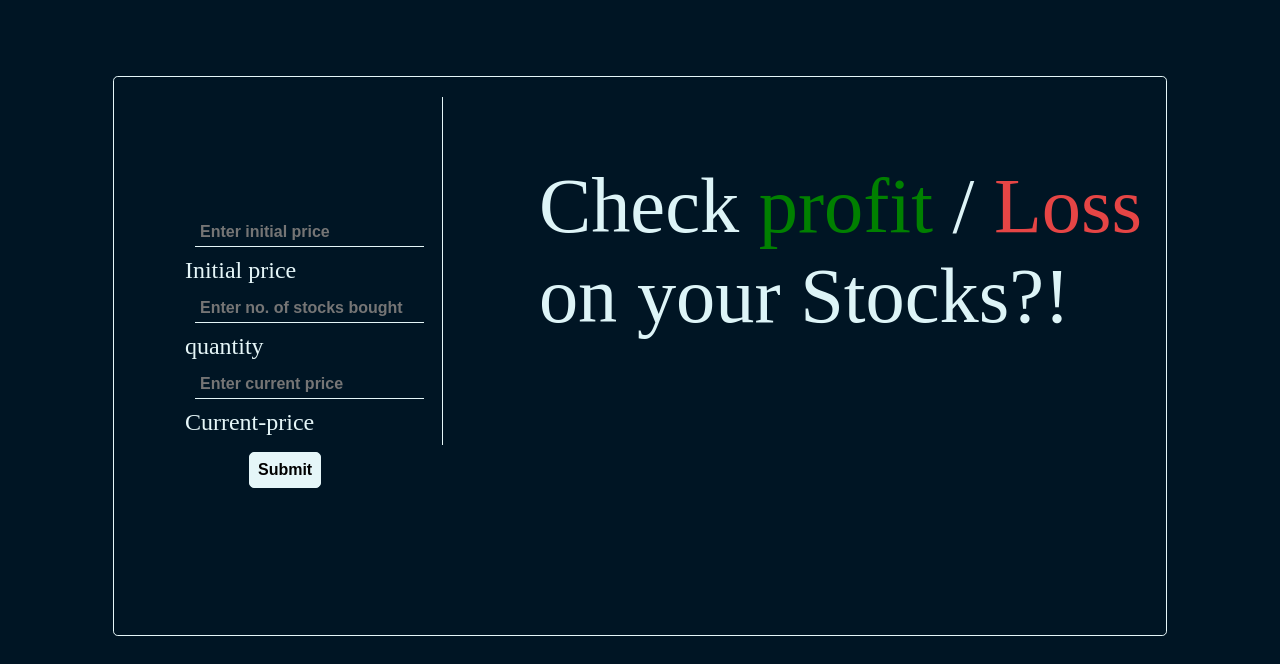
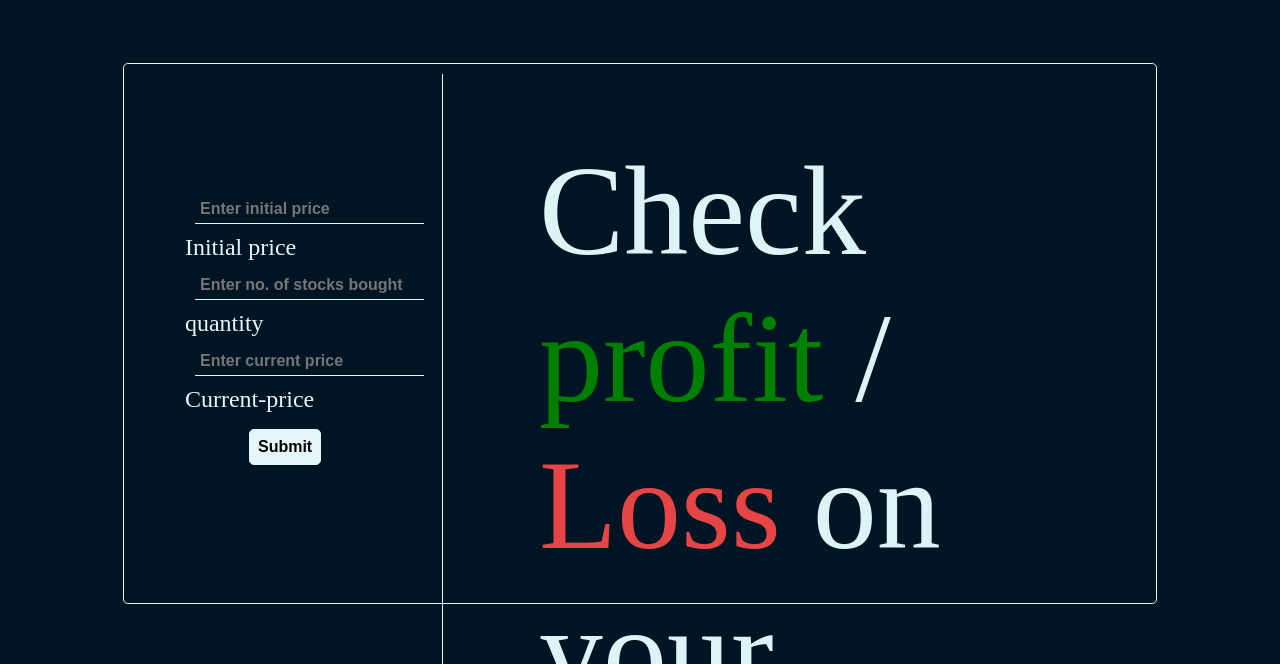
Before and after one commit to SatwikaKacham/profit-loss-of-stocks, a plain HTML site: page index.html in a window 1280 px wide. Shown: the top 664 px of the page. Drawn offline with Linux system fonts and the light colour scheme.

Commit message:
Update style.css

```diff
--- a/style.css
+++ b/style.css
@@ -20,10 +20,10 @@ body {
     font-size:1.5rem;
     align-self: center;
     width: 80%;
-    height: 60%;
-    margin : 6% auto;
+    height: 80%;
+    margin : 5% auto;
     background-color:var(--secondary);
-    padding: 20px;
+    padding: 10px;
     border-radius: 0.3rem;
     color:var(--primary) ;
     border : 1px solid var(--primary) ;
@@ -34,9 +34,10 @@ body {
 .right-side{
     float :right;
     width: 60%;
+    height: 50%;
     color : rgb(221, 244, 247);
-    font-size:4.9rem;
-    padding: 4rem 0rem 4rem 6rem;
+    font-size:8rem;
+    padding: 4rem 0rem 0rem 6rem;
     border-left: 1px solid var(--primary) ;
 
    /* position: relative; */
```
